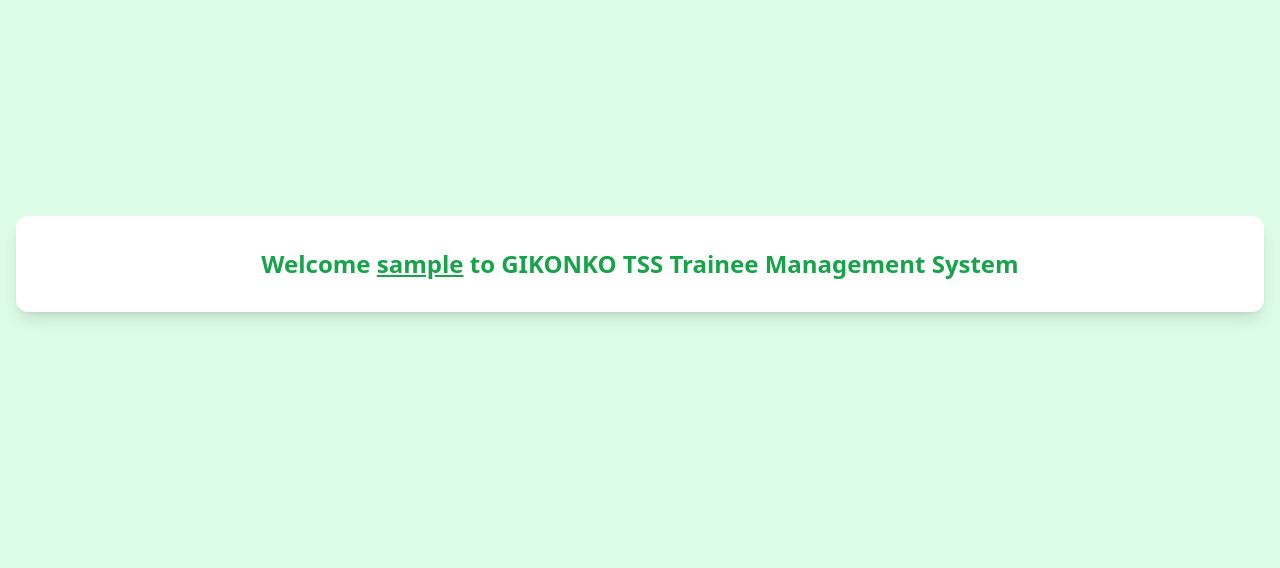
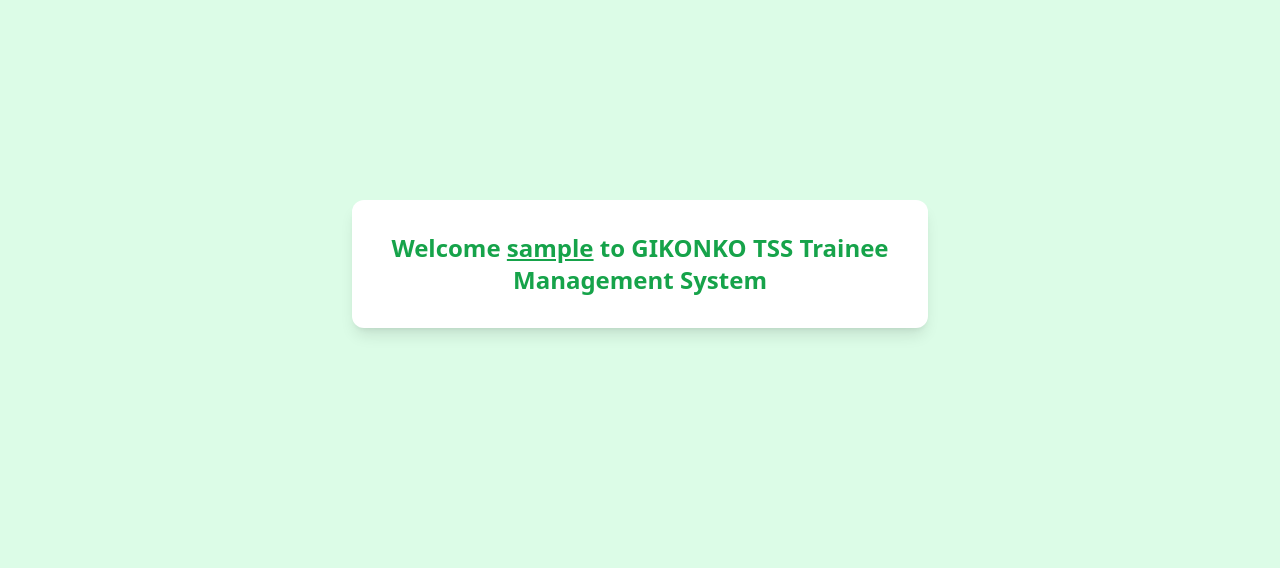
Before and after one commit to nietiene/Niyomugabo_Etinene_PHP_PHROGRAMMING_INTEGRATED_ASSESSMENT, a PHP site: page /greetingUser.php in a window 1280 px wide. Shown: the part 158-726 px from the top of the page. Run offline with PHP 8.4, Linux system fonts and the light colour scheme; the visitor is signed in with stand-in values (Sample User, id 1); some libraries are stand-ins or nearby versions.

Commit message:
commit of gikonko-tss-managment-system

```diff
--- a/greetingUser.php
+++ b/greetingUser.php
@@ -24,7 +24,7 @@
   </header>
 
   <main class="flex-grow pt-24 flex justify-center items-center px-4">
-    <form action="" method="post" class="bg-white p-8 rounded-xl shadow-lg w-full max-\w-xl text-center">
+    <form action="" method="post" class="bg-white p-8 rounded-xl shadow-lg w-full max-w-xl text-center">
       <h2 class="font-semibold text-2xl text-green-600">
         Welcome <strong><u><?php echo $_SESSION['username']; ?></u></strong> to GIKONKO TSS Trainee Management System
       </h2>
```
